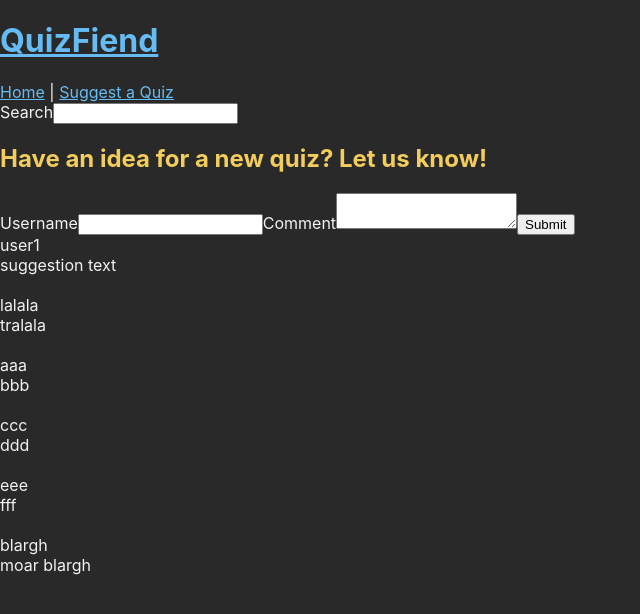
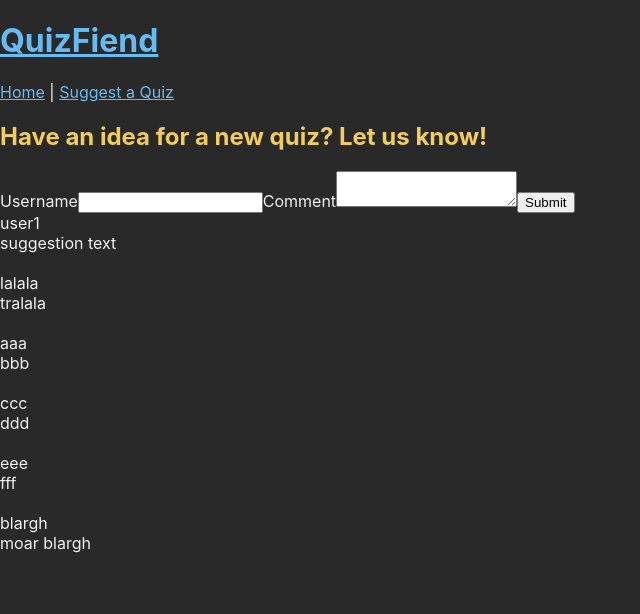
Before and after one commit to ceptember/project2, a React (Create React App) app: page /suggestions in a window 1280 px wide. Shown: the top 614 px of the page, without its empty margins (0-640 px from the left). Built offline with nearby package versions, Linux system fonts and the light colour scheme; data requests are answered from the project's data file.

Commit message:
move search bar out of header to a separate component

```diff
--- a/src/components/App.js
+++ b/src/components/App.js
@@ -3,6 +3,7 @@ import Quiz from './Quiz';
 import Header from './Header'
 import QuizList from './QuizList'
 import SuggestionsPage from './SuggestionsPage';
+import Search from './Search.js';
 import { Route, Switch } from "react-router-dom";
 
 function App() {
@@ -27,7 +28,7 @@ function App() {
   return (
     <div className="App">
 
-        <Header onSearch={searchHandler}/>
+        <Header />
         <Switch>
 
         {quizzesToShow.map((q)=> {return(
@@ -38,6 +39,7 @@ function App() {
 
           {/* home page shows list of quizzes*/}
         <Route exact path="/">
+        <Search  onSearch={searchHandler}/>
         <QuizList quizzes={quizzesToShow} />
         </Route>
 
@@ -60,10 +62,9 @@ export default App;
 /*
 
 THINGS THAT DON'T WORK YET
---Still need to wire up the search bar
+-- Remove the search bar from Quiz pages
 -- Comment form - adds to the DOM on submit, persists on refresh. BUT it doesn't persist if you
     navigate to another component then navigate back
--- disable each question after being answered
 --Need to add styling
 
 
--- a/src/components/Header.js
+++ b/src/components/Header.js
@@ -1,23 +1,13 @@
-import React, {useState} from 'react';
+import React from 'react';
 import { Link, NavLink} from "react-router-dom";
 
-function Header ({onSearch}){
-    const [searchTerm, setSearchTerm] = useState("")
-
-    function handleSearch(e){
-        setSearchTerm(e.target.value);
-        onSearch(e.target.value);
-
-    }
+function Header (){
 
     return (
         <div>
         <h1><Link to ="/">QuizFiend</Link></h1>
             <nav> <NavLink to ="/" >Home</NavLink> | <NavLink to ="/suggestions">Suggest a Quiz</NavLink></nav>
-            <form>
-                <label>Search</label>
-                <input type="text" value={searchTerm} onChange={handleSearch}></input>
-            </form>
+
         </div>
     )
 }
--- a/src/components/Quiz.js
+++ b/src/components/Quiz.js
@@ -14,7 +14,7 @@ function Quiz ({q}){
     const [questionsCompleted, setQuestionsCompleted] = useState(-1);
 
     function keepScore(index, questionNum){
-        if (questionsCompleted < questionNum){
+        if (questionNum === questionsCompleted+1){
             console.log(quiz.results[index])
             const scoreCopy = {...scoreSheet}
 
--- /dev/null
+++ b/src/components/Search.js
@@ -0,0 +1,23 @@
+import React, {useState} from 'react';
+
+function Search({onSearch}){
+
+    const [searchTerm, setSearchTerm] = useState("")
+
+    function handleSearch(e){
+        setSearchTerm(e.target.value);
+        onSearch(e.target.value);
+
+    }
+
+    return (
+        <div>
+                <form>
+                <label>Search</label>
+                <input type="text" value={searchTerm} onChange={handleSearch}></input>
+            </form>
+        </div>
+    )
+}
+
+export default Search;
```
